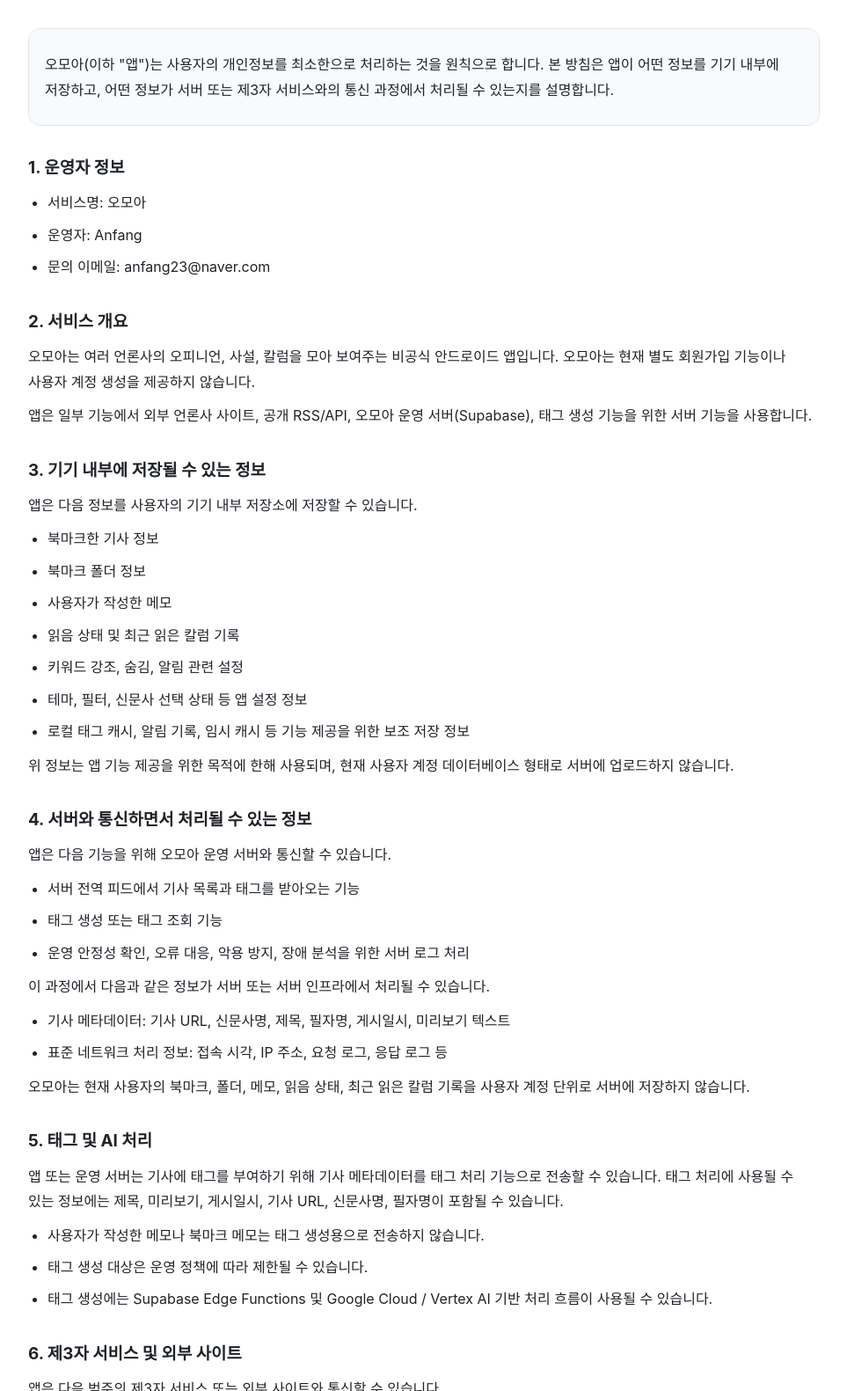
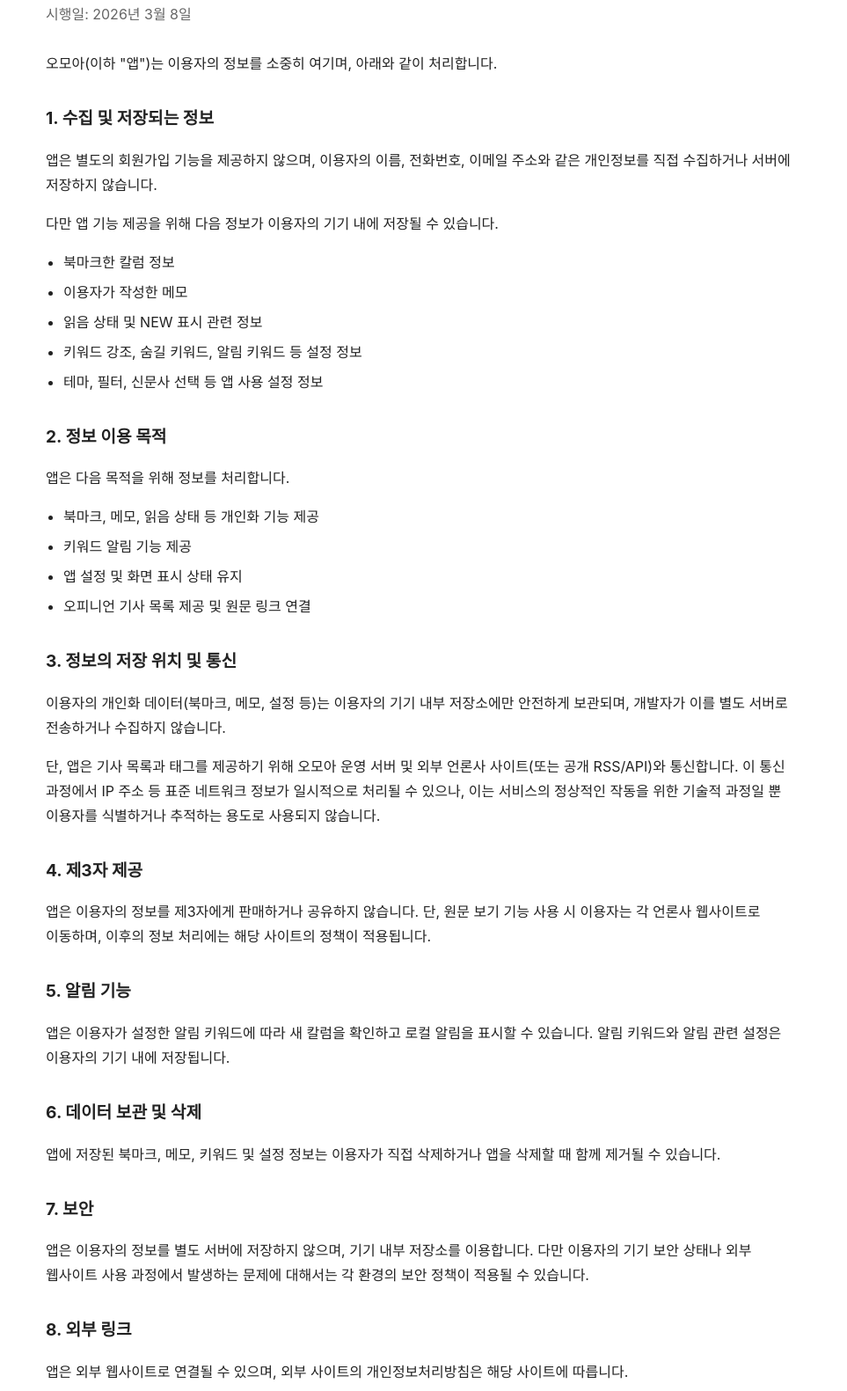
Before and after one commit to anfang0/anfang0.github.io, a plain HTML site: page privacy-policy.html in a window 1280 px wide. Shown: the part 110-1691 px from the top of the page at 88% size, without its empty margins (158-1121 px from the left). Drawn offline with Linux system fonts and the light colour scheme.

Commit message:
Update privacy-policy.html

```diff
--- a/privacy-policy.html
+++ b/privacy-policy.html
@@ -5,249 +5,105 @@
   <meta name="viewport" content="width=device-width, initial-scale=1">
   <title>오모아 개인정보처리방침 | Privacy Policy</title>
   <style>
-    :root {
-      color-scheme: light dark;
-      --bg: #ffffff;
-      --text: #1f2328;
-      --muted: #5b6470;
-      --line: #e5e7eb;
-      --card: #f8fafc;
-      --accent: #2563eb;
-    }
-    @media (prefers-color-scheme: dark) {
-      :root {
-        --bg: #0f1115;
-        --text: #e6edf3;
-        --muted: #a6b0bb;
-        --line: #2b313a;
-        --card: #161b22;
-        --accent: #7aa2ff;
-      }
-    }
-    html, body {
-      margin: 0;
-      padding: 0;
-      background: var(--bg);
-      color: var(--text);
+    body {
       font-family: -apple-system, BlinkMacSystemFont, "Segoe UI", "Apple SD Gothic Neo",
                    "Noto Sans KR", "Malgun Gothic", sans-serif;
-      line-height: 1.78;
+      line-height: 1.75;
+      max-width: 860px;
+      margin: 40px auto;
+      padding: 0 20px 60px;
+      color: #222;
       word-break: keep-all;
     }
-    .wrap {
-      max-width: 900px;
-      margin: 0 auto;
-      padding: 36px 20px 72px;
-    }
-    h1 {
-      font-size: 2rem;
-      margin: 0 0 8px;
-      line-height: 1.3;
-    }
-    .sub {
-      color: var(--muted);
-      margin: 0 0 28px;
-    }
-    .notice {
-      background: var(--card);
-      border: 1px solid var(--line);
-      border-radius: 14px;
-      padding: 16px 18px;
-      margin: 0 0 28px;
-    }
-    h2 {
-      margin-top: 34px;
-      margin-bottom: 12px;
-      font-size: 1.18rem;
-      line-height: 1.45;
-    }
-    p {
-      margin: 10px 0;
-    }
-    ul {
-      margin: 10px 0;
-      padding-left: 22px;
-    }
-    li {
-      margin: 8px 0;
-    }
-    hr {
-      margin: 30px 0;
-      border: 0;
-      border-top: 1px solid var(--line);
-    }
-    strong {
-      font-weight: 700;
-    }
-    a {
-      color: var(--accent);
-    }
-    .footer {
-      margin-top: 40px;
-      color: var(--muted);
-      font-size: 0.96rem;
-    }
+    h1 { font-size: 2rem; margin-bottom: 8px; }
+    .sub { color: #666; margin-bottom: 28px; }
+    h2 { margin-top: 32px; font-size: 1.2rem; }
+    ul { padding-left: 20px; }
+    li { margin: 6px 0; }
+    hr { margin: 28px 0; border: none; border-top: 1px solid #ddd; }
   </style>
 </head>
 <body>
-  <main class="wrap">
   <h1>오모아 개인정보처리방침</h1>
-    <p class="sub">시행일: 2026년 3월 18일</p>
+  <p class="sub">시행일: 2026년 3월 8일</p>
 
-    <div class="notice">
   <p>
-        오모아(이하 "앱")는 사용자의 개인정보를 최소한으로 처리하는 것을 원칙으로 합니다.
-        본 방침은 앱이 어떤 정보를 기기 내부에 저장하고,
-        어떤 정보가 서버 또는 제3자 서비스와의 통신 과정에서 처리될 수 있는지를 설명합니다.
+    오모아(이하 "앱")는 이용자의 정보를 소중히 여기며, 아래와 같이 처리합니다.
   </p>
-    </div>
 
-    <h2>1. 운영자 정보</h2>
+  <h2>1. 수집 및 저장되는 정보</h2>
+  <p>
+    앱은 별도의 회원가입 기능을 제공하지 않으며, 이용자의 이름, 전화번호, 이메일 주소와 같은
+    개인정보를 직접 수집하거나 서버에 저장하지 않습니다.
+  </p>
+  <p>다만 앱 기능 제공을 위해 다음 정보가 이용자의 기기 내에 저장될 수 있습니다.</p>
   <ul>
-      <li>서비스명: 오모아</li>
-      <li>운영자: Anfang</li>
-      <li>문의 이메일: anfang23@naver.com</li>
+    <li>북마크한 칼럼 정보</li>
+    <li>이용자가 작성한 메모</li>
+    <li>읽음 상태 및 NEW 표시 관련 정보</li>
+    <li>키워드 강조, 숨길 키워드, 알림 키워드 등 설정 정보</li>
+    <li>테마, 필터, 신문사 선택 등 앱 사용 설정 정보</li>
   </ul>
 
-    <h2>2. 서비스 개요</h2>
+  <h2>2. 정보 이용 목적</h2>
+  <p>앱은 다음 목적을 위해 정보를 처리합니다.</p>
+  <ul>
+    <li>북마크, 메모, 읽음 상태 등 개인화 기능 제공</li>
+    <li>키워드 알림 기능 제공</li>
+    <li>앱 설정 및 화면 표시 상태 유지</li>
+    <li>오피니언 기사 목록 제공 및 원문 링크 연결</li>
+  </ul>
+
+  <h2>3. 정보의 저장 위치 및 통신</h2>
   <p>
-      오모아는 여러 언론사의 오피니언, 사설, 칼럼을 모아 보여주는 비공식 안드로이드 앱입니다.
-      오모아는 현재 별도 회원가입 기능이나 사용자 계정 생성을 제공하지 않습니다.
+    이용자의 개인화 데이터(북마크, 메모, 설정 등)는 이용자의 기기 내부 저장소에만 안전하게 보관되며,
+    개발자가 이를 별도 서버로 전송하거나 수집하지 않습니다.
   </p>
   <p>
-      앱은 일부 기능에서 외부 언론사 사이트, 공개 RSS/API,
-      오모아 운영 서버(Supabase), 태그 생성 기능을 위한 서버 기능을 사용합니다.
+    단, 앱은 기사 목록과 태그를 제공하기 위해 오모아 운영 서버 및 외부 언론사 사이트(또는 공개 RSS/API)와 통신합니다.
+    이 통신 과정에서 IP 주소 등 표준 네트워크 정보가 일시적으로 처리될 수 있으나,
+    이는 서비스의 정상적인 작동을 위한 기술적 과정일 뿐 이용자를 식별하거나 추적하는 용도로 사용되지 않습니다.
   </p>
 
-    <h2>3. 기기 내부에 저장될 수 있는 정보</h2>
-    <p>앱은 다음 정보를 사용자의 기기 내부 저장소에 저장할 수 있습니다.</p>
-    <ul>
-      <li>북마크한 기사 정보</li>
-      <li>북마크 폴더 정보</li>
-      <li>사용자가 작성한 메모</li>
-      <li>읽음 상태 및 최근 읽은 칼럼 기록</li>
-      <li>키워드 강조, 숨김, 알림 관련 설정</li>
-      <li>테마, 필터, 신문사 선택 상태 등 앱 설정 정보</li>
-      <li>로컬 태그 캐시, 알림 기록, 임시 캐시 등 기능 제공을 위한 보조 저장 정보</li>
-    </ul>
+  <h2>4. 제3자 제공</h2>
   <p>
-      위 정보는 앱 기능 제공을 위한 목적에 한해 사용되며,
-      현재 사용자 계정 데이터베이스 형태로 서버에 업로드하지 않습니다.
+    앱은 이용자의 정보를 제3자에게 판매하거나 공유하지 않습니다.
+    단, 원문 보기 기능 사용 시 이용자는 각 언론사 웹사이트로 이동하며,
+    이후의 정보 처리에는 해당 사이트의 정책이 적용됩니다.
   </p>
 
-    <h2>4. 서버와 통신하면서 처리될 수 있는 정보</h2>
-    <p>앱은 다음 기능을 위해 오모아 운영 서버와 통신할 수 있습니다.</p>
-    <ul>
-      <li>서버 전역 피드에서 기사 목록과 태그를 받아오는 기능</li>
-      <li>태그 생성 또는 태그 조회 기능</li>
-      <li>운영 안정성 확인, 오류 대응, 악용 방지, 장애 분석을 위한 서버 로그 처리</li>
-    </ul>
-    <p>이 과정에서 다음과 같은 정보가 서버 또는 서버 인프라에서 처리될 수 있습니다.</p>
-    <ul>
-      <li>기사 메타데이터: 기사 URL, 신문사명, 제목, 필자명, 게시일시, 미리보기 텍스트</li>
-      <li>표준 네트워크 처리 정보: 접속 시각, IP 주소, 요청 로그, 응답 로그 등</li>
-    </ul>
+  <h2>5. 알림 기능</h2>
   <p>
-      오모아는 현재 사용자의 북마크, 폴더, 메모, 읽음 상태, 최근 읽은 칼럼 기록을
-      사용자 계정 단위로 서버에 저장하지 않습니다.
+    앱은 이용자가 설정한 알림 키워드에 따라 새 칼럼을 확인하고 로컬 알림을 표시할 수 있습니다.
+    알림 키워드와 알림 관련 설정은 이용자의 기기 내에 저장됩니다.
   </p>
 
-    <h2>5. 태그 및 AI 처리</h2>
+  <h2>6. 데이터 보관 및 삭제</h2>
   <p>
-      앱 또는 운영 서버는 기사에 태그를 부여하기 위해 기사 메타데이터를 태그 처리 기능으로 전송할 수 있습니다.
-      태그 처리에 사용될 수 있는 정보에는 제목, 미리보기, 게시일시, 기사 URL, 신문사명, 필자명이 포함될 수 있습니다.
-    </p>
-    <ul>
-      <li>사용자가 작성한 메모나 북마크 메모는 태그 생성용으로 전송하지 않습니다.</li>
-      <li>태그 생성 대상은 운영 정책에 따라 제한될 수 있습니다.</li>
-      <li>태그 생성에는 Supabase Edge Functions 및 Google Cloud / Vertex AI 기반 처리 흐름이 사용될 수 있습니다.</li>
-    </ul>
-
-    <h2>6. 제3자 서비스 및 외부 사이트</h2>
-    <p>앱은 다음 범주의 제3자 서비스 또는 외부 사이트와 통신할 수 있습니다.</p>
-    <ul>
-      <li>언론사 원문 사이트 및 공개 RSS/API</li>
-      <li>Supabase(서버, 데이터 저장, 함수 실행, 운영 로그)</li>
-      <li>Google Cloud / Vertex AI(태그 생성 처리)</li>
-    </ul>
-    <p>
-      사용자가 "원문 보기"를 선택하면 각 언론사 웹사이트로 이동하며,
-      이후의 정보 처리는 해당 사이트의 개인정보처리방침, 약관, 쿠키 정책 등에 따릅니다.
+    앱에 저장된 북마크, 메모, 키워드 및 설정 정보는 이용자가 직접 삭제하거나
+    앱을 삭제할 때 함께 제거될 수 있습니다.
   </p>
 
-    <h2>7. 정보 이용 목적</h2>
-    <ul>
-      <li>기사 목록, 태그, 원문 링크 제공</li>
-      <li>북마크, 메모, 읽음 상태, 최근 읽은 칼럼 기능 제공</li>
-      <li>검색, 태그, 키워드 관련 기능 제공</li>
-      <li>키워드 알림 및 로컬 알림 제공</li>
-      <li>서버 전역 피드 제공 및 품질 유지</li>
-      <li>서비스 오류 대응, 악용 방지, 운영 안정성 확인</li>
-    </ul>
-
-    <h2>8. 알림 및 권한</h2>
+  <h2>7. 보안</h2>
   <p>
-      앱은 키워드 알림 기능을 제공하기 위해 알림 권한을 요청할 수 있습니다.
-      사용자가 알림 기능을 활성화한 경우,
-      앱은 공개 기사 목록을 주기적으로 확인하여 설정한 키워드와 일치하는 항목이 있으면 로컬 알림을 표시할 수 있습니다.
-    </p>
-    <p>
-      알림 키워드, 알림 관련 설정, 일부 알림 기록은 사용자의 기기 내부에 저장됩니다.
-      알림 권한을 허용하지 않으면 해당 기능이 정상적으로 동작하지 않을 수 있습니다.
+    앱은 이용자의 정보를 별도 서버에 저장하지 않으며, 기기 내부 저장소를 이용합니다.
+    다만 이용자의 기기 보안 상태나 외부 웹사이트 사용 과정에서 발생하는 문제에 대해서는
+    각 환경의 보안 정책이 적용될 수 있습니다.
   </p>
 
-    <h2>9. 정보 보관 및 삭제</h2>
-    <h3>9-1. 기기 내부 저장 정보</h3>
+  <h2>8. 외부 링크</h2>
   <p>
-      북마크, 폴더, 메모, 읽음 상태, 최근 읽은 칼럼 기록, 키워드 및 앱 설정 정보는
-      사용자가 앱 내에서 삭제하거나 앱을 제거할 때 함께 삭제될 수 있습니다.
-    </p>
-    <h3>9-2. 서버 측 정보</h3>
-    <p>
-      오모아 운영 서버에는 기사 메타데이터, 태그 결과,
-      서버 피드 운영에 필요한 정보가 저장될 수 있습니다.
-      이 정보는 서비스 운영 목적 범위에서만 사용됩니다.
-    </p>
-    <p>
-      서버 인프라 로그 및 운영 로그는 보안, 장애 대응, 서비스 품질 확인을 위해 일정 기간 보관될 수 있습니다.
+    앱은 외부 웹사이트로 연결될 수 있으며,
+    외부 사이트의 개인정보처리방침은 해당 사이트에 따릅니다.
   </p>
 
-    <h2>10. 개인정보 제3자 제공 및 판매</h2>
+  <h2>9. 개발자 및 문의처</h2>
   <p>
-      오모아는 사용자의 북마크, 메모, 읽음 상태, 최근 읽은 칼럼 기록과 같은 개인화 정보를 판매하지 않습니다.
-    </p>
-    <p>
-      다만 서비스 운영을 위해 필요한 범위에서 서버 인프라 및 AI 처리 제공자와 기술적 통신이 발생할 수 있습니다.
+    개발자: Anfang<br>
+    문의 이메일: anfang23@naver.com
   </p>
 
-    <h2>11. 보안</h2>
-    <p>
-      오모아는 기기 내부 저장 정보와 서버 운영 환경을 보호하기 위해 합리적인 보안 조치를 적용하려고 노력합니다.
-      다만 인터넷 통신 또는 외부 사이트 이용 과정에서 발생하는 위험을 완전히 보장할 수는 없습니다.
-    </p>
-
-    <h2>12. 아동의 개인정보</h2>
-    <p>
-      오모아는 아동을 대상으로 설계된 서비스가 아니며,
-      별도의 회원가입이나 연령 확인 기능을 제공하지 않습니다.
-    </p>
-
-    <h2>13. 방침 변경</h2>
-    <p>
-      본 방침은 서비스 기능 변경, 법령 또는 플랫폼 정책 변경에 따라 수정될 수 있습니다.
-      중요한 변경이 있는 경우 앱 내 안내 또는 공개 페이지를 통해 업데이트할 수 있습니다.
-    </p>
-
-    <h2>14. 문의</h2>
-    <p>
-      개인정보처리방침 또는 서비스 운영에 관한 문의는 아래 이메일로 연락해 주세요.<br>
-      이메일: <a href="mailto:anfang23@naver.com">anfang23@naver.com</a>
-    </p>
-
-    <hr>
-    <p class="footer">
-      본 문서는 2026년 3월 18일 기준 오모아의 현재 구조(로컬 개인화 저장 + 서버 전역 피드 + 서버 기반 태그 처리)를 반영하여 정리한 버전입니다.
-    </p>
-  </main>
+  <h2>10. 시행일</h2>
+  <p>본 방침은 2026년 3월 8일부터 적용됩니다.</p>
 </body>
 </html>
```
Lines whose indentation alone changed are shown as unchanged.
